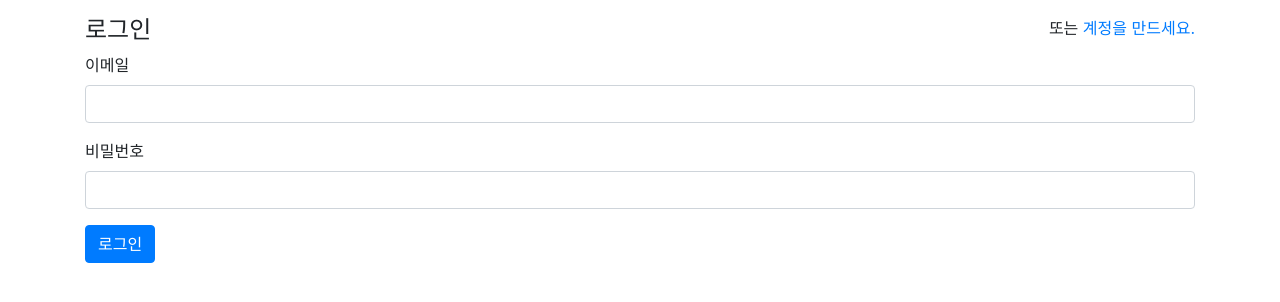
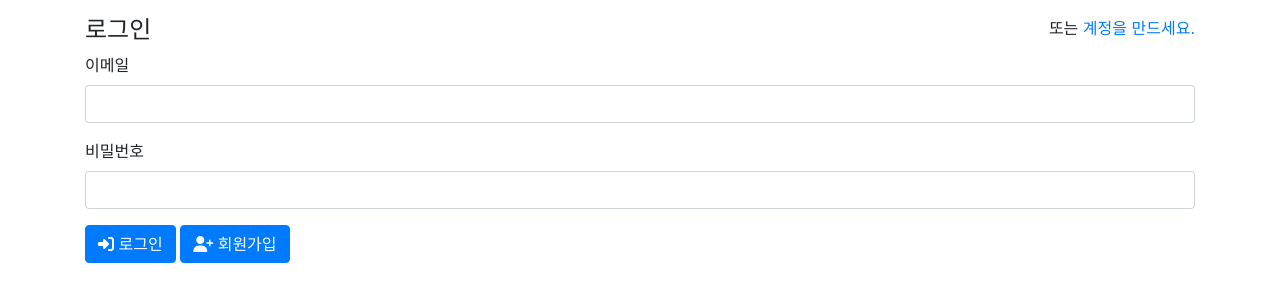
Before and after one commit to to1et/project1_trading, a Django app: page /common/login/ in a window 1280 px wide. Shown: the part 57-359 px from the top of the page. Run offline with Django 4.2, Linux system fonts and the light colour scheme; some libraries are stand-ins or nearby versions.

Commit message:
로그인화면 회원가입 버튼 추가, non이미지 수정

```diff
--- a/templates/common/login.html
+++ b/templates/common/login.html
@@ -21,7 +21,9 @@
         <label for="password">비밀번호</label>
         <input type="password" class="form-control" name="password" id="password" value="{{ form.password.value|default_if_none:'' }}">
       </div>
-      <button type="submit" class="btn btn-primary">로그인</button>
+      <button type="submit" class="btn btn-primary"><i class="fa-solid fa-right-to-bracket"></i> 로그인</button>
+      <a href="{% url 'common:signup' %}" class="btn btn-primary"><i class="fa-solid fa-user-plus"></i>
+        회원가입</a>
 
     </form>
   </div>
```
Also changed, not shown: db.sqlite3, media/images/null_icon.png.
